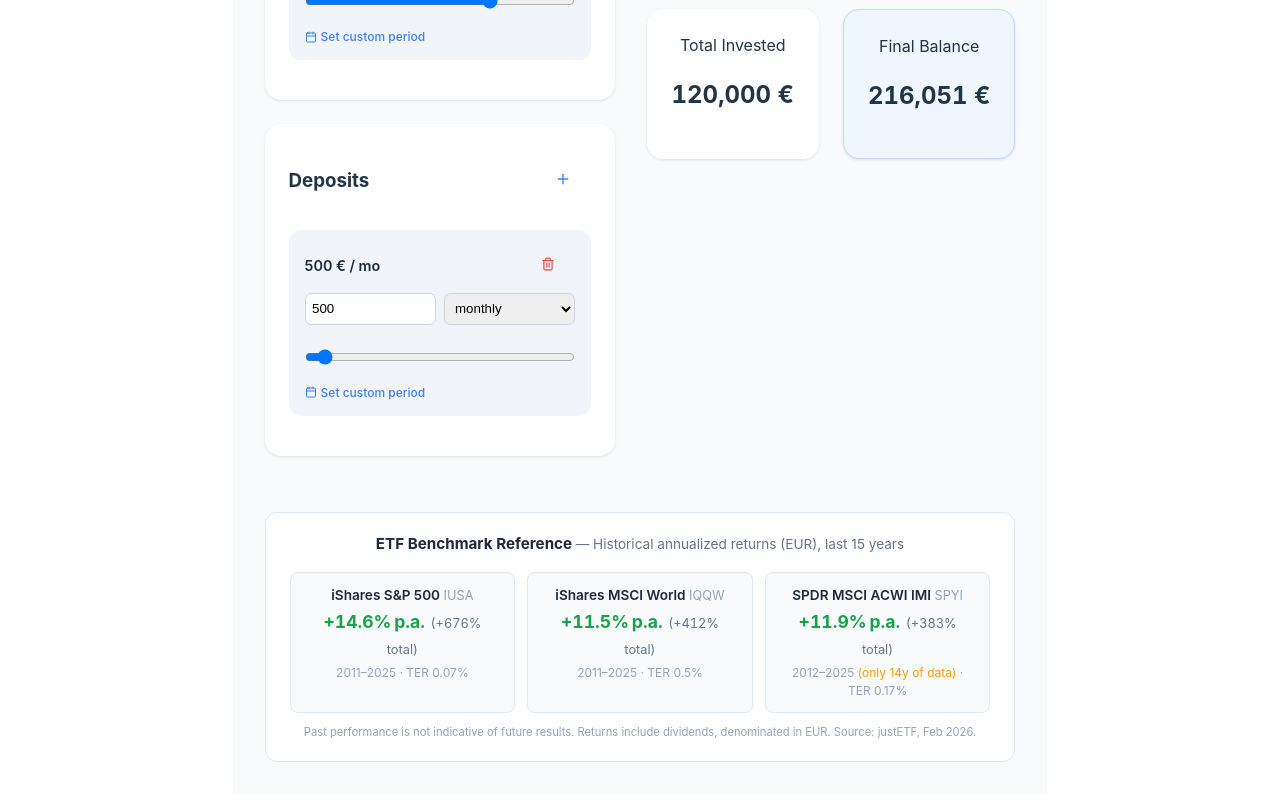
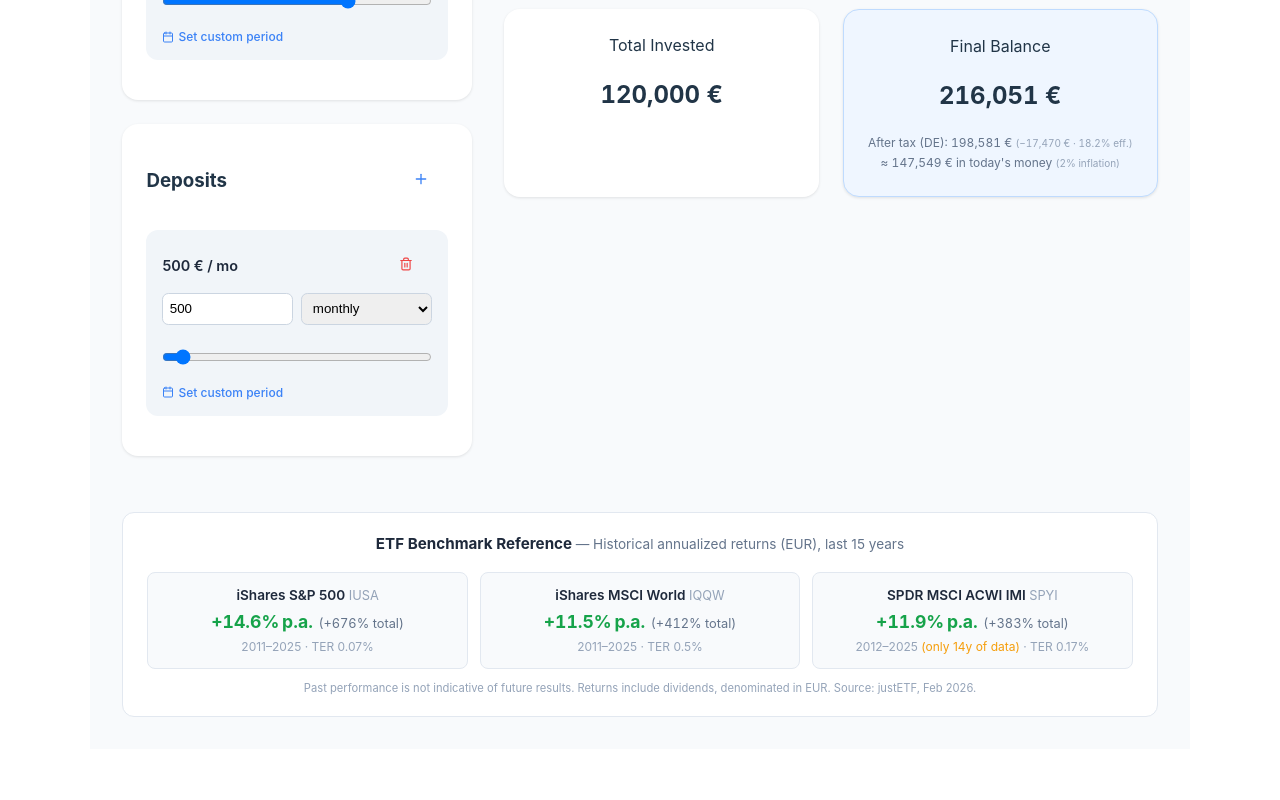
Before and after one commit to hamsterbacke23/investment-calc, a Vue app: page / in a window 1280 px wide. Shown: the part 772-1572 px from the top of the page. Built offline with nearby package versions, Linux system fonts and the light colour scheme.

Commit message:
Add German tax calculation and inflation-adjusted balance

```diff
--- a/src/App.vue
+++ b/src/App.vue
@@ -165,6 +165,27 @@ const etfData = [
     }
   }
 ];
+
+// --- German Tax Calculation (equity ETFs) ---
+const totalInvested = computed(() => {
+  return initialCapital.value + transactions.value.reduce((acc, t) => {
+    const effectiveEnd = (!t.customDuration && t.type === 'monthly') ? durationYears.value : t.endYear;
+    return acc + (t.amount * (t.type === 'monthly' ? (effectiveEnd - t.startYear + 1) * 12 : 1));
+  }, 0);
+});
+
+const taxInfo = computed(() => {
+  const finalBalance = calculateData.value[calculateData.value.length - 1].balance;
+  const gains = Math.max(0, finalBalance - totalInvested.value);
+  const teilfreistellung = 0.30; // 30% tax-free for equity ETFs
+  const taxableGains = gains * (1 - teilfreistellung);
+  const freibetrag = 1000; // Sparerpauschbetrag (single)
+  const taxableAfterFreibetrag = Math.max(0, taxableGains - freibetrag);
+  const taxRate = 0.26375; // 25% Abgeltungssteuer + 5.5% Soli
+  const tax = Math.round(taxableAfterFreibetrag * taxRate);
+  const afterTax = finalBalance - tax;
+  return { gains, tax, afterTax, effectiveRate: gains > 0 ? (tax / gains * 100).toFixed(1) : '0.0' };
+});
 
 const etfBenchmarks = computed(() => {
   const endYear = 2025;
@@ -343,14 +364,13 @@ const exportPDF = () => {
         <div class="stats-grid">
           <div class="stat-card">
             <label>Total Invested</label>
-            <h2>{{ (initialCapital + transactions.reduce((acc, t) => {
-              const effectiveEnd = (!t.customDuration && t.type === 'monthly') ? durationYears : t.endYear;
-              return acc + (t.amount * (t.type === 'monthly' ? (effectiveEnd - t.startYear + 1) * 12 : 1));
-            }, 0)).toLocaleString() }} €</h2>
+            <h2>{{ totalInvested.toLocaleString() }} €</h2>
           </div>
           <div class="stat-card highlighted">
             <label>Final Balance</label>
             <h2>{{ calculateData[calculateData.length-1].balance.toLocaleString() }} €</h2>
+            <span class="tax-note" v-if="taxInfo.tax > 0">After tax (DE): {{ taxInfo.afterTax.toLocaleString() }} € <small>(−{{ taxInfo.tax.toLocaleString() }} € · {{ taxInfo.effectiveRate }}% eff.)</small></span>
+            <span class="inflation-note">≈ {{ Math.round((taxInfo.tax > 0 ? taxInfo.afterTax : calculateData[calculateData.length-1].balance) / Math.pow(1.02, durationYears)).toLocaleString() }} € in today's money <small>(2% inflation)</small></span>
           </div>
         </div>
       </div>
@@ -540,6 +560,10 @@ input[type="range"] {
 }
 
 .stat-card h2 { font-variant-numeric: tabular-nums; }
+.tax-note { display: block; font-size: 0.75rem; color: #64748b; margin-top: 0.25rem; font-variant-numeric: tabular-nums; }
+.tax-note small { color: #94a3b8; }
+.inflation-note { display: block; font-size: 0.75rem; color: #64748b; margin-top: 0.15rem; font-variant-numeric: tabular-nums; }
+.inflation-note small { color: #94a3b8; }
 
 .highlighted { background: #eff6ff; border: 1px solid #bfdbfe; }
 
```
